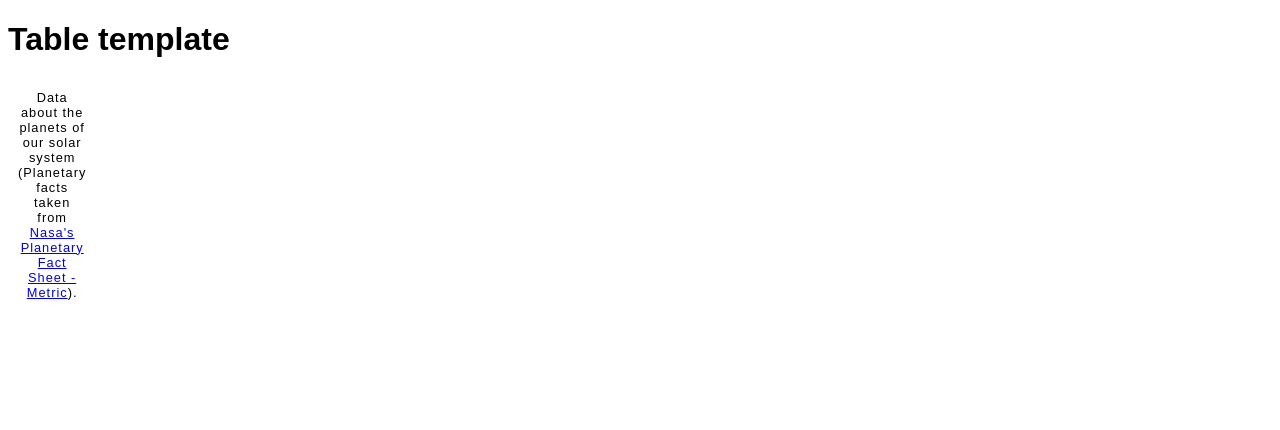
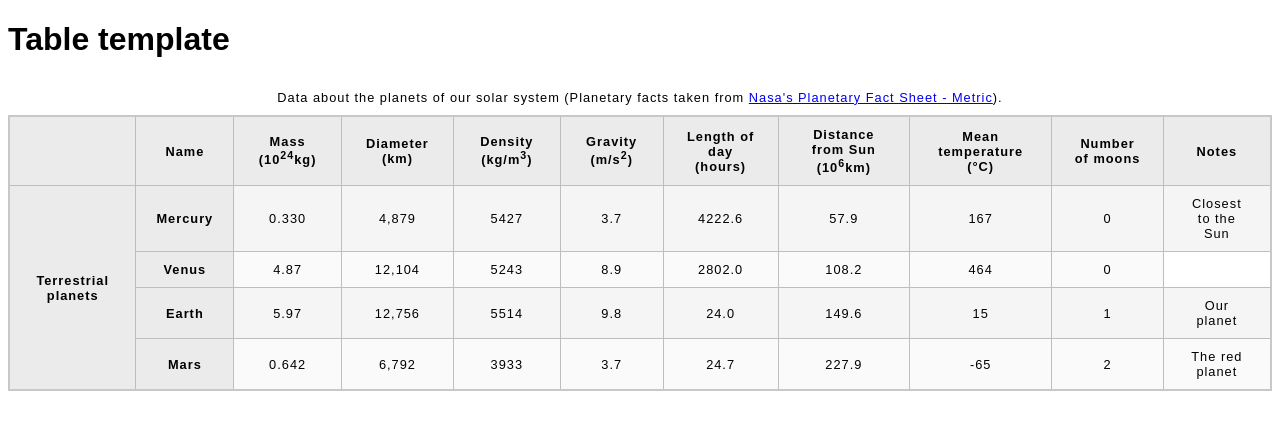
Before and after one commit to Ytikare/odin_html_practice_repo, a plain HTML site: page html-table-practice/blank-template.html in a window 1280 px wide. Drawn offline with Linux system fonts and the light colour scheme.

Commit message:
Add Terrestrial planets info

```diff
--- a/html-table-practice/blank-template.html
+++ b/html-table-practice/blank-template.html
@@ -15,8 +15,69 @@
         <a href="http://nssdc.gsfc.nasa.gov/planetary/factsheet/">Nasa's Planetary Fact Sheet - Metric</a>).
       </caption>
 
-      <thead></thead>
-      <tbody></tbody>
+      <thead>
+        <th colspan="2"></th>
+        <th>Name</th>
+        <th>Mass (10<sup>24</sup>kg)</th>
+        <th>Diameter (km)</th>
+        <th>Density (kg/m<sup>3</sup>)</th>
+        <th>Gravity (m/s<sup>2</sup>)</th>
+        <th>Length of day (hours)</th>
+        <th>Distance from Sun (10<sup>6</sup>km)</th>
+        <th>Mean temperature (°C)</th>
+        <th>Number of moons</th>
+        <th>Notes</th>
+      </thead>
+      <tbody>
+        <tr>
+          <th rowspan="4" colspan="2">Terrestrial planets</th>
+          <th>Mercury</th>
+          <td>0.330</td>
+          <td>4,879</td>
+          <td>5427</td>
+          <td>3.7</td>
+          <td>4222.6</td>
+          <td>57.9</td>
+          <td>167</td>
+          <td>0</td>
+          <td>Closest to the Sun</td>
+        </tr>
+        <tr>
+          <th>Venus</th>
+          <td>4.87</td>
+          <td>12,104</td>
+          <td>5243</td>
+          <td>8.9</td>
+          <td>2802.0 </td>
+          <td>108.2</td>
+          <td>464</td>
+          <td>0</td>
+        </tr>
+        <tr>
+          <th>Earth</th>
+          <td>5.97</td>
+          <td>12,756</td>
+          <td>5514</td>
+          <td>9.8</td>
+          <td>24.0</td>
+          <td>149.6</td>
+          <td>15</td>
+          <td>1</td>
+          <td>Our planet</td>
+        </tr>
+        <tr>
+          <th>Mars</th>
+          <td>0.642</td>
+          <td>6,792</td>
+          <td>3933</td>
+          <td>3.7</td>
+          <td>24.7</td>
+          <td>227.9</td>
+          <td>-65</td>
+          <td>2</td>
+          <td>The red planet</td>
+        </tr>
+      </tbody>
     </table>
   </body>
 </html>
```
